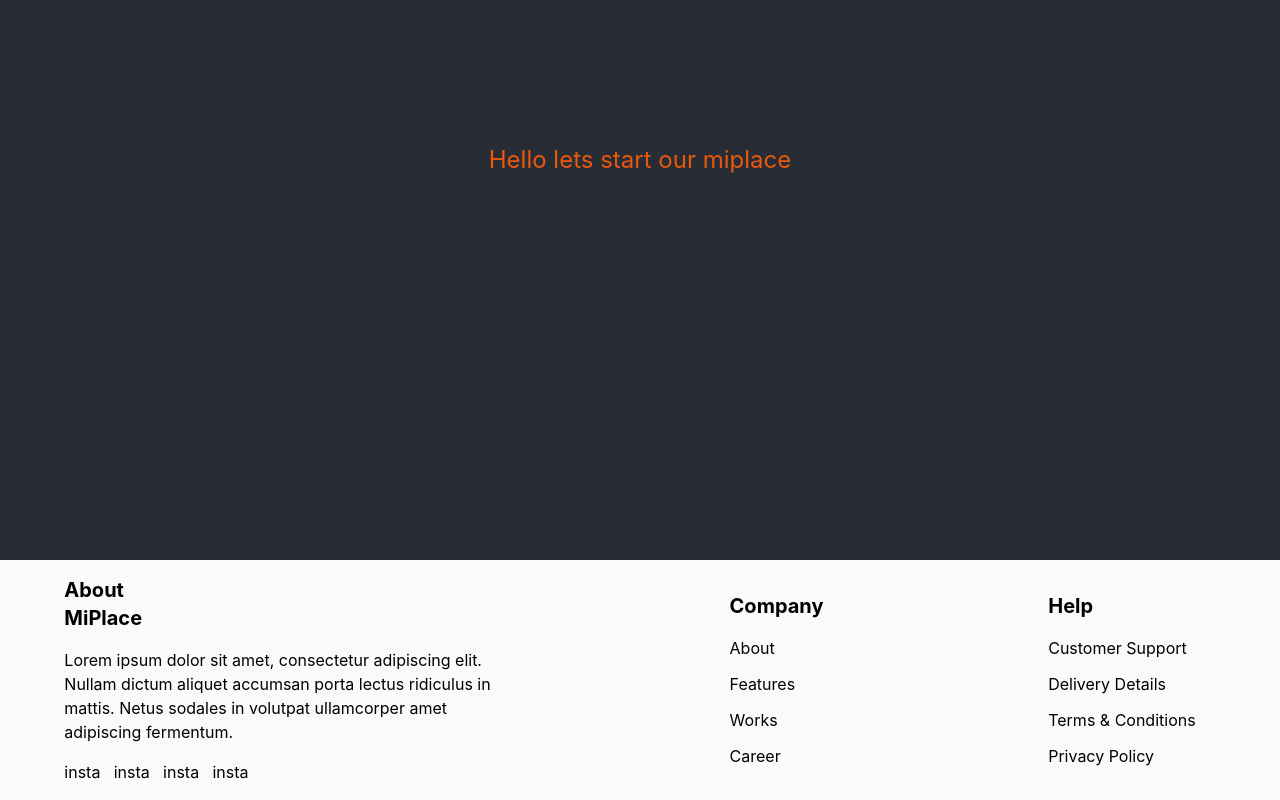
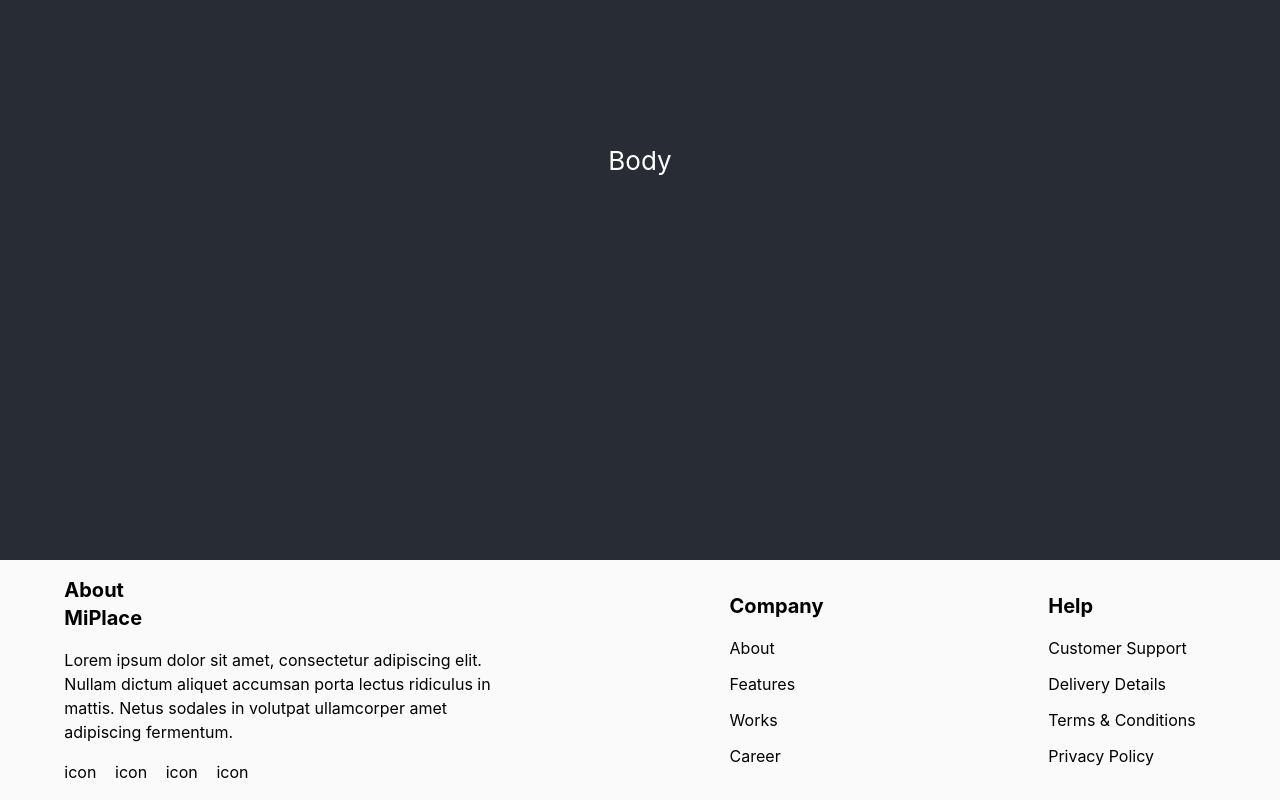
Before and after one commit to aruljohnsonalmabetter/MiPlace-Frontend, a React (Create React App) app in the folder miplace/: page / in a window 1280 px wide. Shown: the part 320-1120 px from the top of the page. Built offline with nearby package versions, Linux system fonts and the light colour scheme.

Commit message:
Completed the navbar and the footer

```diff
--- a/miplace/src/App.js
+++ b/miplace/src/App.js
@@ -6,9 +6,7 @@ function App() {
     <div className="App">
       <HeaderComponent/>
       <header className="App-header">
-        <h1 className="text-2xl  text-orange-600	">
-        <p>Hello lets start our miplace</p>
-        </h1>
+       Body
       </header>
       <FooterComponent/>
     </div>
--- a/miplace/src/components/FooterComponent.jsx
+++ b/miplace/src/components/FooterComponent.js
@@ -8,10 +8,10 @@ export const FooterComponent = () => {
                     <p className='text-xl font-bold	 inline-block	'>About <br/> MiPlace</p>
                     <p className='inline-block	'>Lorem ipsum dolor sit amet, consectetur adipiscing elit.<br/> Nullam dictum aliquet accumsan porta lectus ridiculus in mattis. Netus sodales in volutpat ullamcorper amet adipiscing fermentum.</p>
                     <ul className=' flex justify-between text-md w-2/5'>
-                        <a href='http://localhost:3000/'>insta</a>
-                        <a href='http://localhost:3000/'>insta</a>
-                        <a href='http://localhost:3000/'>insta</a>
-                        <a href='http://localhost:3000/'>insta</a>
+                        <a href='http://localhost:3000/'>icon</a>
+                        <a href='http://localhost:3000/'>icon</a>
+                        <a href='http://localhost:3000/'>icon</a>
+                        <a href='http://localhost:3000/'>icon</a>
                     </ul>
                 </div>
                 <div className=' p-5 text-start left-0 space-y-4	'>
```
Also changed, not shown: miplace/src/components/HeaderComponent.js (renamed from miplace/src/components/HeaderComponent.jsx).
